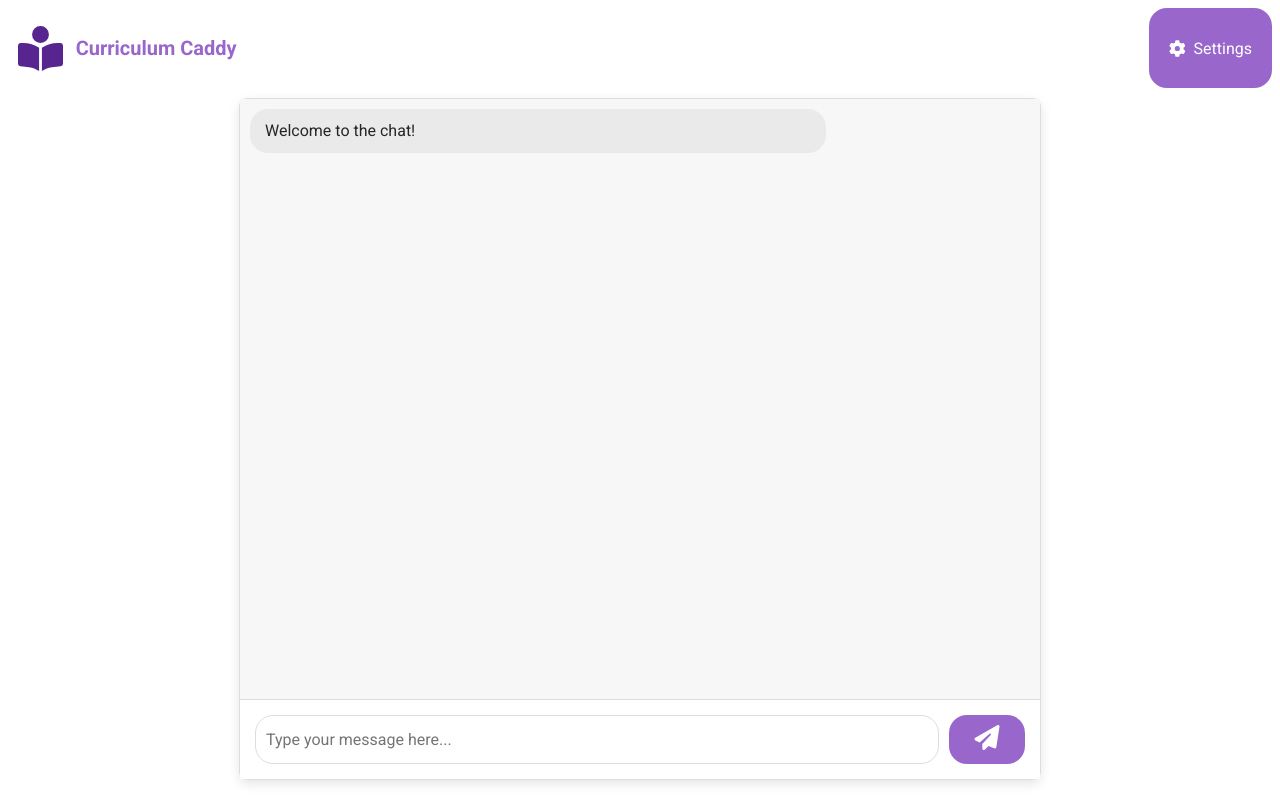
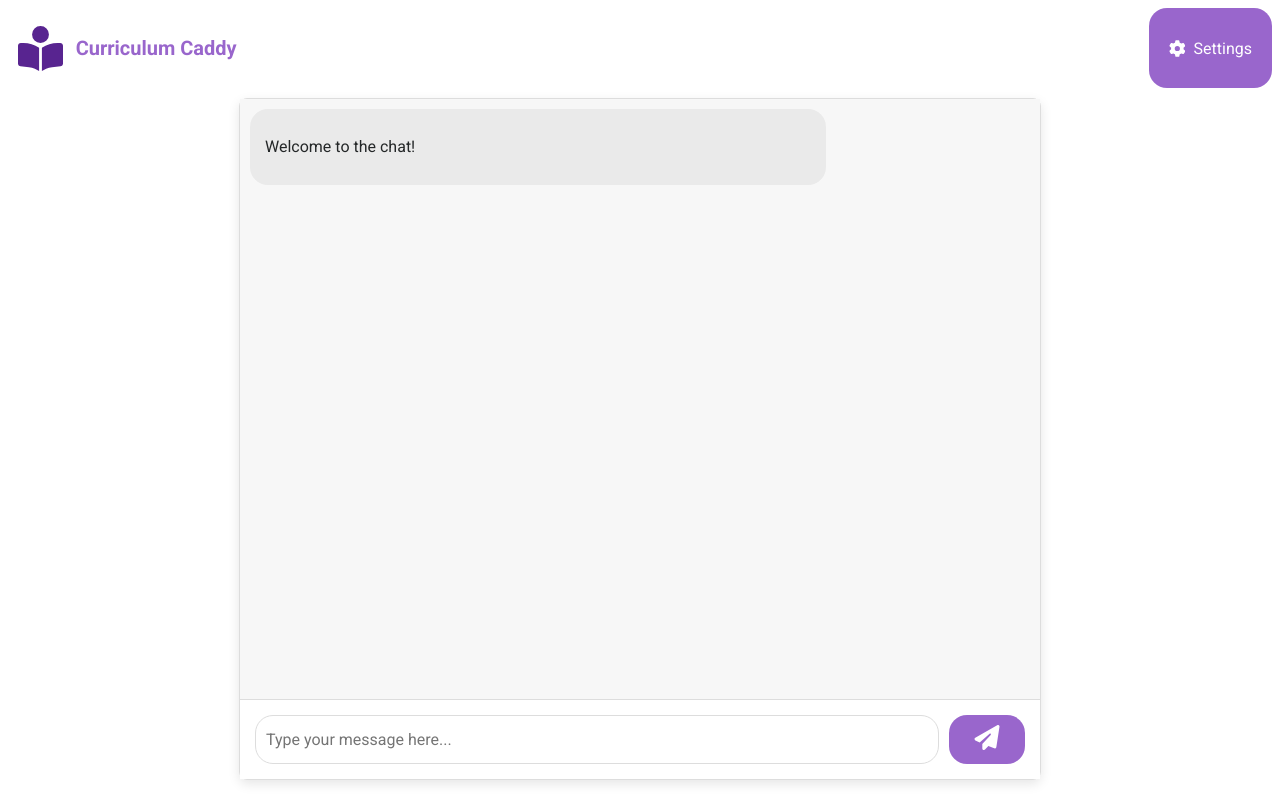
Before and after one commit to gabbirenee/curriculum-caddy, a React (Create React App) app: page / in a window 1280 px wide. Built offline with nearby package versions, Linux system fonts and the light colour scheme.

Commit message:
Basic Markdown capabilities - need to work on code rendering

```diff
--- a/package.json
+++ b/package.json
@@ -14,6 +14,7 @@
     "@testing-library/user-event": "^13.5.0",
     "react": "^18.3.1",
     "react-dom": "^18.3.1",
+    "react-markdown": "^9.0.1",
     "react-router-dom": "^6.27.0",
     "react-scripts": "5.0.1",
     "web-vitals": "^2.1.4"
--- a/src/Components/BotMessage.js
+++ b/src/Components/BotMessage.js
@@ -1,9 +1,10 @@
 import React from 'react';
+import ReactMarkdown from 'react-markdown';
 
 function BotMessage ({text}) {
   return (
     <div className='chat-message-bot'>
-      {text}
+      <ReactMarkdown>{text}</ReactMarkdown>
     </div>
   );
 }
```
Also changed, not shown: 1 other file (tests, documents, lock files or other folders).
